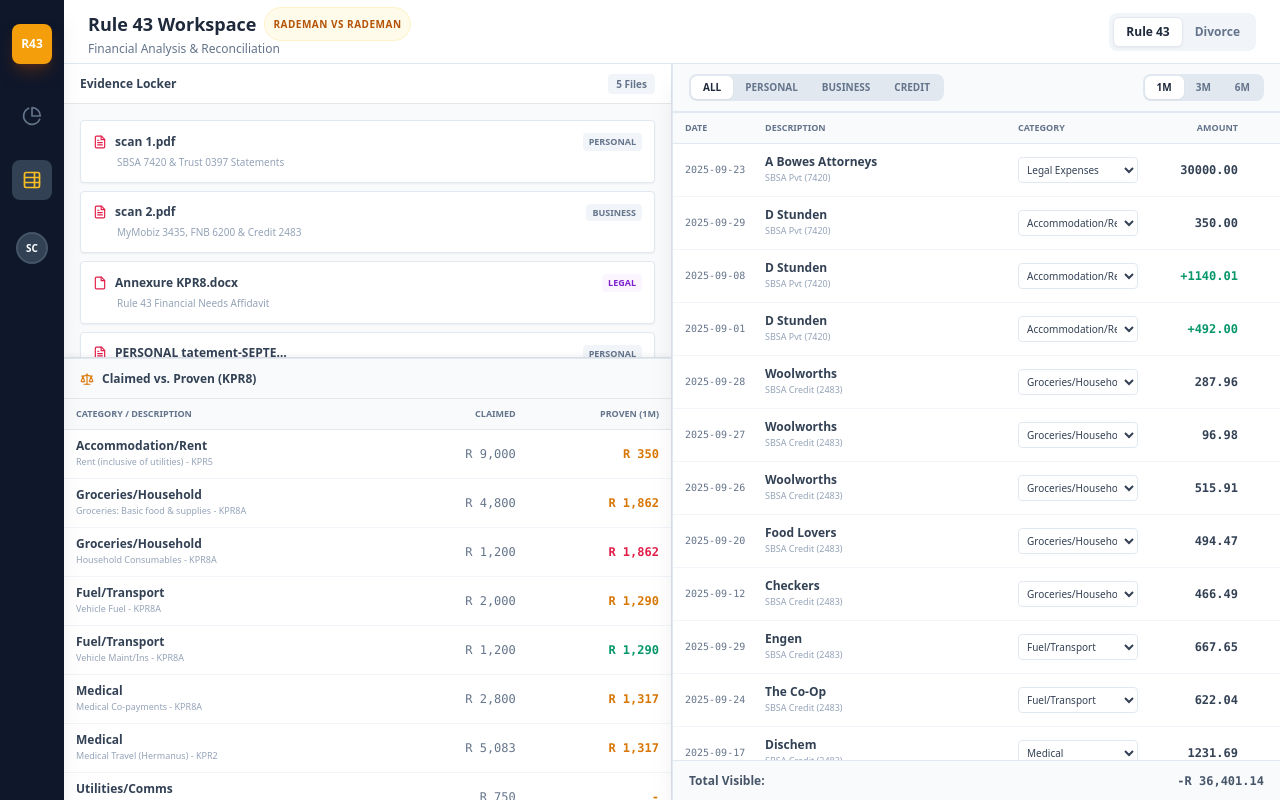
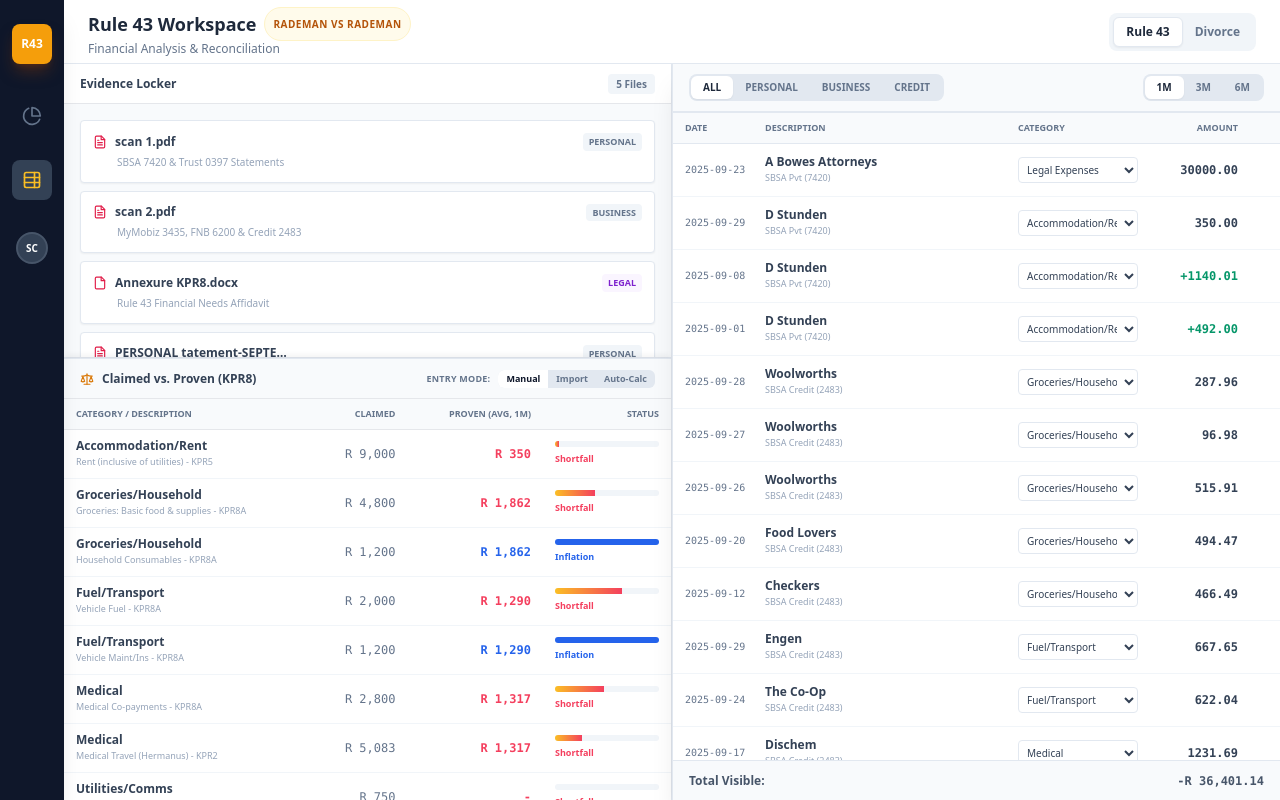
Before and after one commit to Sarakael78/43Mockup, a React (Vite) app: page / in a window 1280 px wide. Both pictures are taken after a click on the button 32 px from the left and 180 px from the top of the page. Built offline with nearby package versions, Linux system fonts and the light colour scheme.

Commit message:
Implement traffic-light schedule and averaging per spec

```diff
--- a/src/App.jsx
+++ b/src/App.jsx
@@ -121,20 +121,52 @@ const DashboardView = ({ data }) => (
 );
 
 const DocumentInventory = ({ transactions, periodFilter, files, claims }) => {
-  const getProvenTotal = (category) => {
+  const monthsInScope = periodFilter === '1M' ? 1 : periodFilter === '3M' ? 3 : 6;
+
+  const getProvenAvg = (category) => {
     const total = transactions
       .filter(t => t.cat === category && t.amount < 0)
       .reduce((sum, t) => sum + Math.abs(t.amount), 0);
 
-    const divisor = periodFilter === '1M' ? 1 : periodFilter === '3M' ? 3 : 1;
-    return total / divisor;
+    return monthsInScope > 0 ? total / monthsInScope : 0;
   };
 
-  const getStatusColor = (proven, claimed) => {
-    if (claimed === 0) return 'text-slate-400';
-    if (proven > claimed * 1.1) return 'text-rose-600';
-    if (proven < claimed * 0.9) return 'text-amber-600';
-    return 'text-emerald-600';
+  const getTrafficLight = (proven, claimed) => {
+    if (!claimed) {
+      return {
+        ratio: 0,
+        colorClass: 'text-slate-400',
+        barClass: 'bg-slate-200',
+        label: 'No Claim'
+      };
+    }
+
+    const ratio = proven / claimed;
+
+    if (ratio < 0.95) {
+      return {
+        ratio,
+        colorClass: 'text-rose-500',
+        barClass: 'bg-gradient-to-r from-amber-400 to-rose-500',
+        label: 'Shortfall'
+      };
+    }
+
+    if (ratio > 1.05) {
+      return {
+        ratio,
+        colorClass: 'text-blue-600',
+        barClass: 'bg-blue-600',
+        label: 'Inflation'
+      };
+    }
+
+    return {
+      ratio,
+      colorClass: 'text-slate-900',
+      barClass: 'bg-emerald-500',
+      label: 'Verified'
+    };
   };
 
   return (
@@ -170,6 +202,14 @@ const DocumentInventory = ({ transactions, periodFilter, files, claims }) => {
             <Scale className="text-amber-600" size={14} />
             Claimed vs. Proven (KPR8)
           </span>
+          <div className="flex items-center gap-2 text-[9px] font-semibold text-slate-500">
+            <span className="uppercase tracking-wide">Entry Mode:</span>
+            <div className="flex bg-slate-200 rounded-md overflow-hidden">
+              <button className="px-2 py-0.5 bg-white text-slate-900">Manual</button>
+              <button className="px-2 py-0.5 text-slate-500">Import</button>
+              <button className="px-2 py-0.5 text-slate-500">Auto-Calc</button>
+            </div>
+          </div>
         </div>
         <div className="flex-1 overflow-auto custom-scroll p-0">
           <table className="w-full text-left border-collapse">
@@ -177,13 +217,14 @@ const DocumentInventory = ({ transactions, periodFilter, files, claims }) => {
               <tr>
                 <th className="px-3 py-2 border-b">Category / Description</th>
                 <th className="px-3 py-2 border-b text-right">Claimed</th>
-                <th className="px-3 py-2 border-b text-right">Proven ({periodFilter})</th>
+                <th className="px-3 py-2 border-b text-right">Proven (Avg, {periodFilter})</th>
+                <th className="px-3 py-2 border-b text-right w-32">Status</th>
               </tr>
             </thead>
             <tbody>
               {claims.map(claim => {
-                const proven = getProvenTotal(claim.category);
-                const color = getStatusColor(proven, claim.claimed);
+                const proven = getProvenAvg(claim.category);
+                const traffic = getTrafficLight(proven, claim.claimed);
 
                 return (
                   <tr key={claim.id} className="border-b border-slate-100 hover:bg-amber-50 text-xs group transition-colors">
@@ -194,8 +235,21 @@ const DocumentInventory = ({ transactions, periodFilter, files, claims }) => {
                     <td className="px-3 py-2 text-right font-mono text-slate-500">
                       {claim.claimed.toLocaleString('en-ZA', { style: 'currency', currency: 'ZAR', maximumFractionDigits: 0 })}
                     </td>
-                    <td className={`px-3 py-2 text-right font-mono font-bold ${color}`}>
+                    <td className={`px-3 py-2 text-right font-mono font-bold ${traffic.colorClass}`}>
                       {proven > 0 ? proven.toLocaleString('en-ZA', { style: 'currency', currency: 'ZAR', maximumFractionDigits: 0 }) : '-'}
+                    </td>
+                    <td className="px-3 py-2">
+                      <div className="flex flex-col gap-1">
+                        <div className="w-full h-1.5 bg-slate-100 rounded-full overflow-hidden">
+                          <div
+                            className={`h-full ${traffic.barClass}`}
+                            style={{ width: `${Math.max(0, Math.min(traffic.ratio * 100, 160))}%` }}
+                          />
+                        </div>
+                        <div className={`text-[9px] font-semibold ${traffic.colorClass}`}>
+                          {traffic.label}
+                        </div>
+                      </div>
                     </td>
                   </tr>
                 );
```
Also changed, not shown: 1 other file (tests, documents, lock files or other folders).
